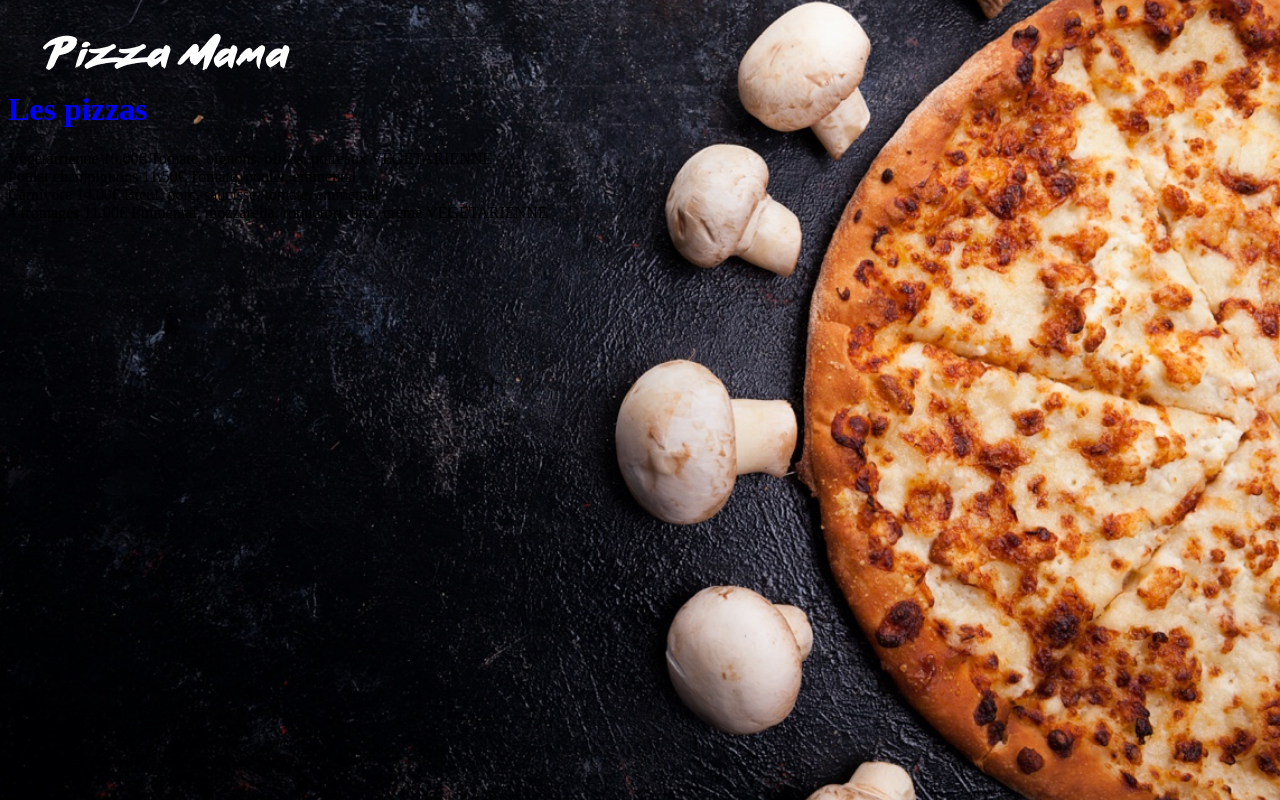
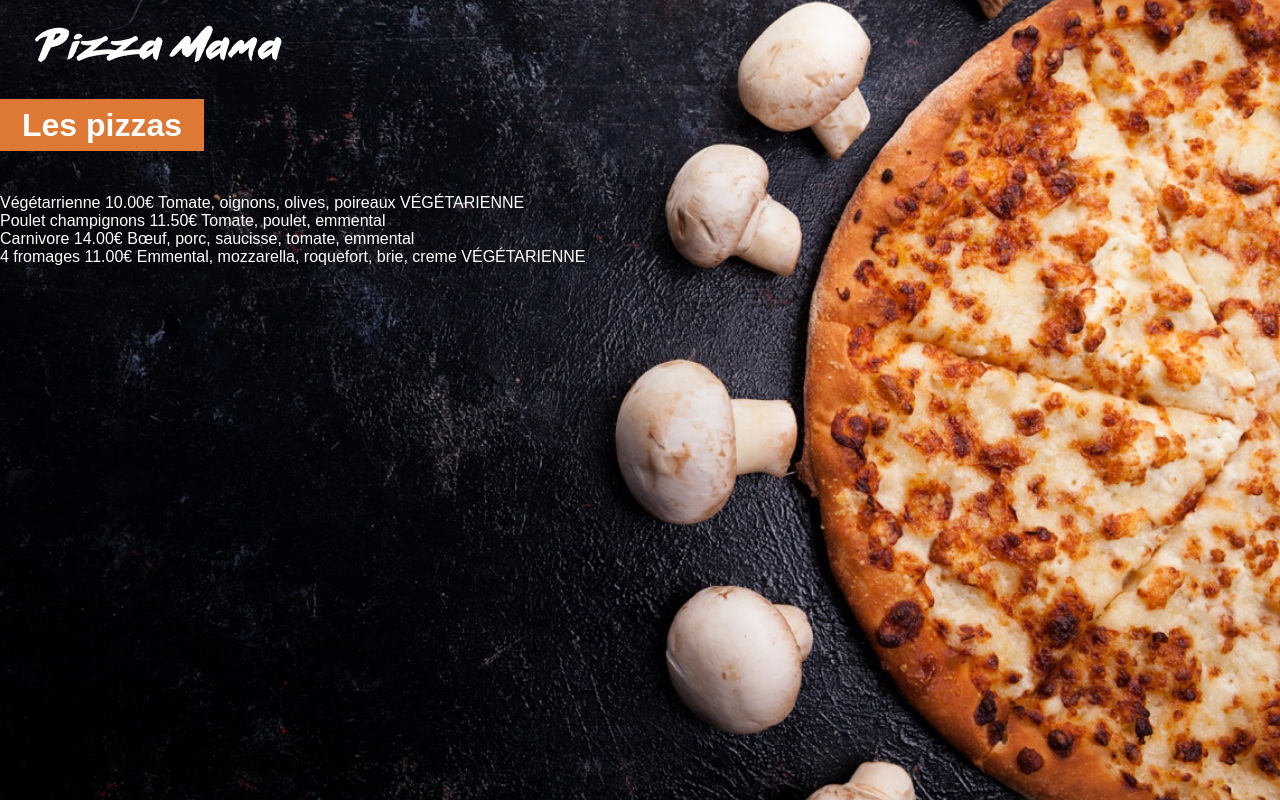
Before and after one commit to RiviereGregory/cours_python, a Django app: page /menu/ in a window 1280 px wide. Run offline with Django 3.2, Linux system fonts and the light colour scheme; data comes from the database, SQL or seed files in the repository.

Commit message:
[django] Modification style h1

```diff
--- a/PizzaMamDjango/pizzamama/menu/static/menu/style.css
+++ b/PizzaMamDjango/pizzamama/menu/static/menu/style.css
@@ -1,4 +1,4 @@
-h1, li {
+li {
     color:blue;
 }
 
@@ -8,9 +8,23 @@
   -moz-background-size: cover;
   -o-background-size: cover;
   background-size: cover;
+  color: white;
+  margin: 0px;
+  font-family: arial;
 }
 
 #small_logo {
     margin-top: 25px;
     margin-left: 35px;
 }
+
+h1 {
+    background-color: #DD7835;
+    display: inline;
+    padding: 8px 22px;
+}
+
+.menu_title {
+    margin-top: 45px;
+    margin-bottom: 50px
+}
--- a/PizzaMamDjango/pizzamama/menu/templates/menu/index.html
+++ b/PizzaMamDjango/pizzamama/menu/templates/menu/index.html
@@ -8,8 +8,9 @@
 </head>
 <body>
 <img id="small_logo" src="{% static 'menu/images/small_logo.png' %}">
-
+<div class="menu_title">
     <h1>Les pizzas</h1>
+</div>
 
 <ul>
     {% for pizza in pizzas %}
```
Lines whose indentation alone changed are shown as unchanged.
